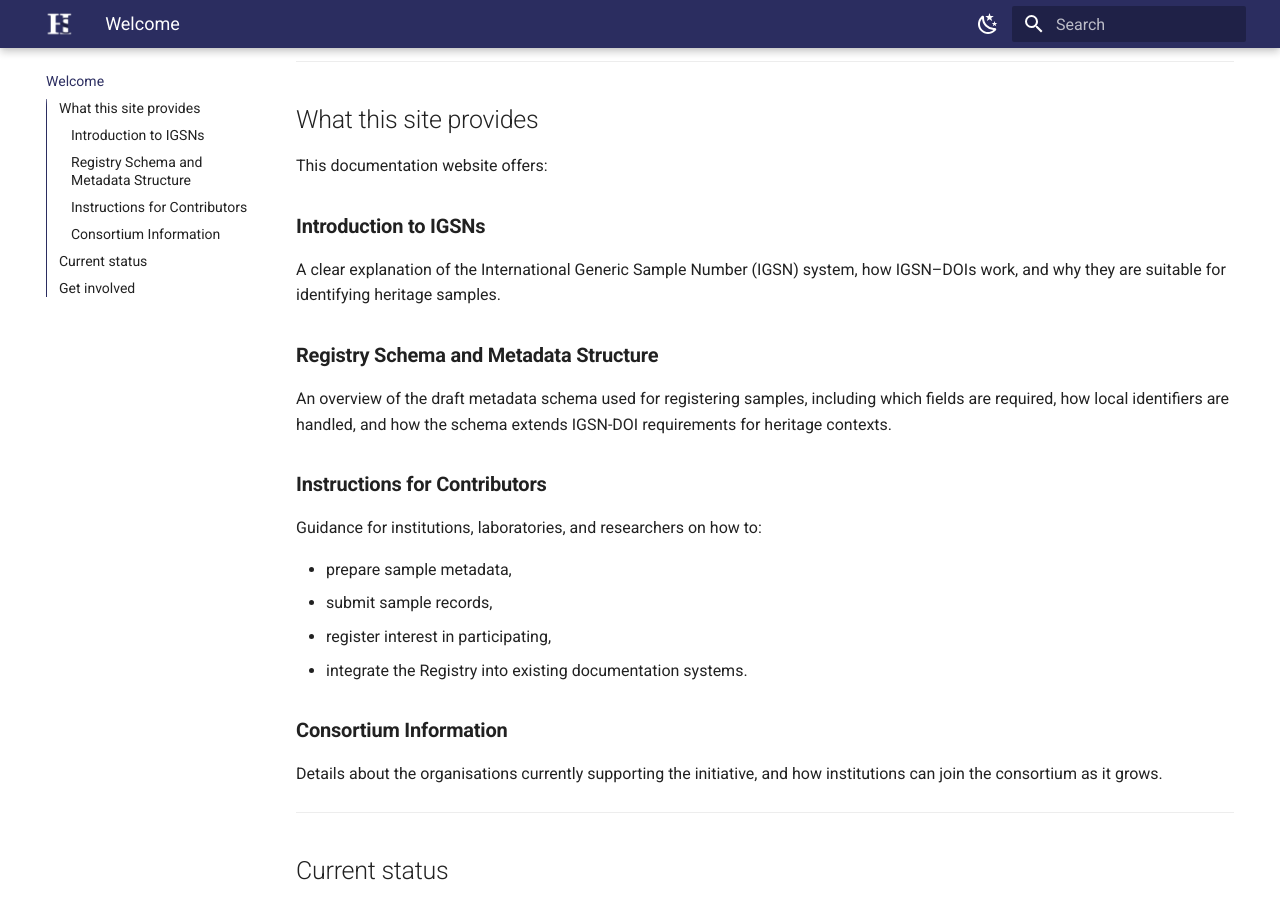
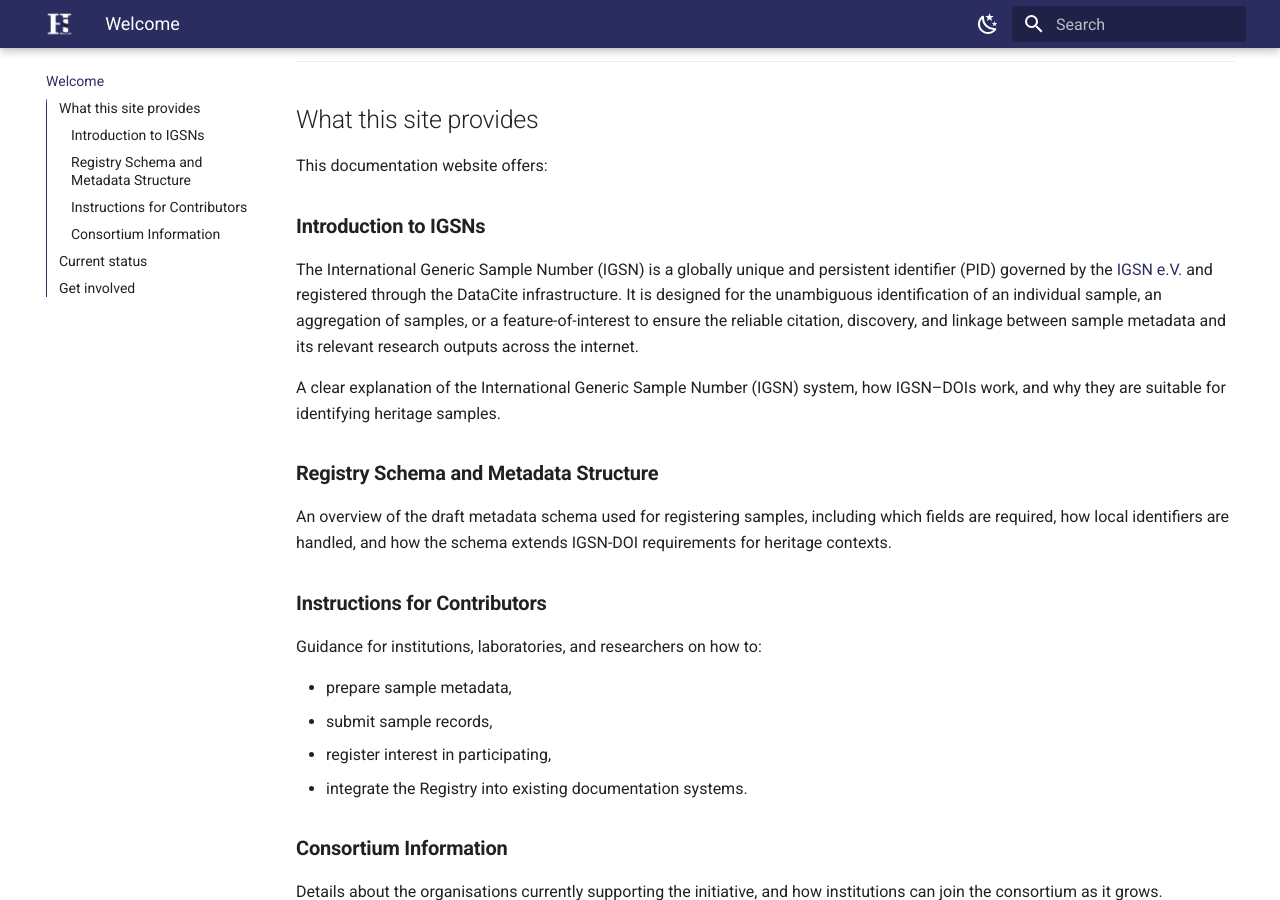
Before and after one commit to HeritageSamples/heritagesamples.org, an MkDocs documentation site: the page built from docs/index.md, in a window 1280 px wide and 900 px high, scrolled down 361 px. Built offline with MkDocs 1.6.1 and Material for MkDocs 9.7.7, drawn with Linux system fonts in a browser that asks for light colours.

Commit message:
edit IGSN introduction

```diff
--- a/docs/index.md
+++ b/docs/index.md
@@ -18,6 +18,9 @@ local sample records with global research outputs.
 This documentation website offers:
 
 ### **Introduction to IGSNs**
+
+The International Generic Sample Number (IGSN) is a globally unique and persistent identifier (PID) governed by the [IGSN e.V.](https://ev.igsn.org/home) and registered through the DataCite infrastructure. It is designed for
+the unambiguous identification of an individual sample, an aggregation of samples, or a feature-of-interest to ensure the reliable citation, discovery, and linkage between sample metadata and its relevant research outputs across the internet.
 
 A clear explanation of the International Generic Sample Number (IGSN) system,
 how IGSN–DOIs work, and why they are suitable for identifying heritage samples.
```
